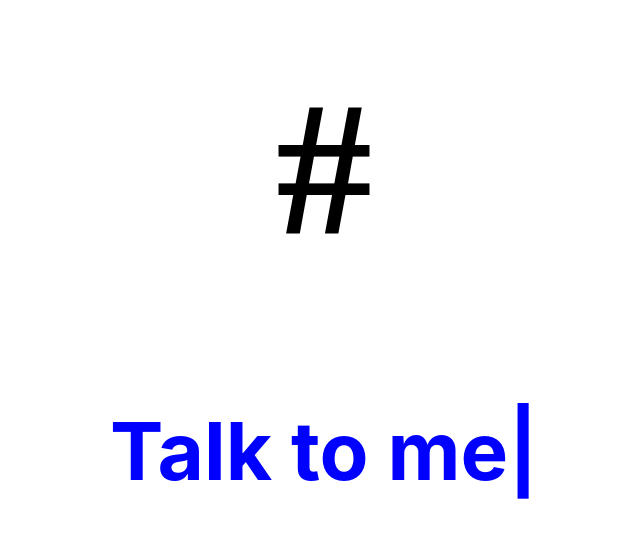
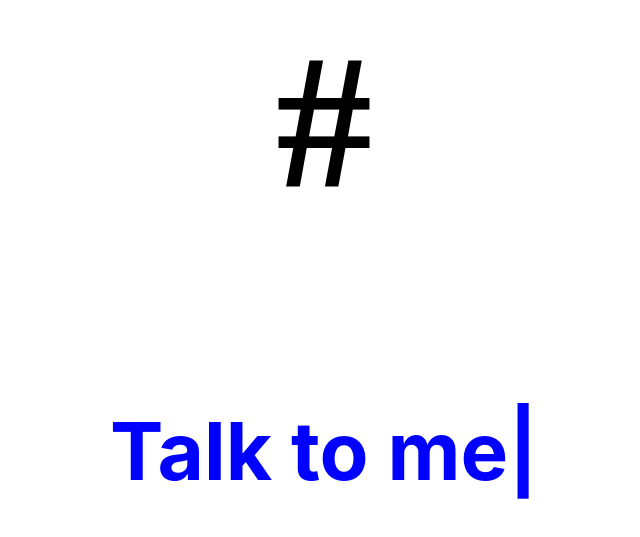
Before and after one commit to TwoWayHandShake/speechShizzle, a React (Create React App) app: page / in a window 1280 px wide. Shown: the part 261-798 px from the top of the page, without its empty margins (316-956 px from the left). Built offline with nearby package versions, Linux system fonts and the light colour scheme; a web font is replaced by a local one.

Commit message:
style tings

```diff
--- a/src/App.module.css
+++ b/src/App.module.css
@@ -24,13 +24,17 @@ img {
 .SearchWrapper {
 	position: absolute;
 	font-family: "Inknut Antiqua", serif;
+
 	color: black;
+	margin: 0;
+	padding: 0;
 	right: 0vw;
 	left: 0;
 	top: 40vh;
 	text-align: center;
 	font-weight: bold;
 	font-size: 15vw;
+	line-height: 10vw;
 }
 
 .HintWrapper {
```
